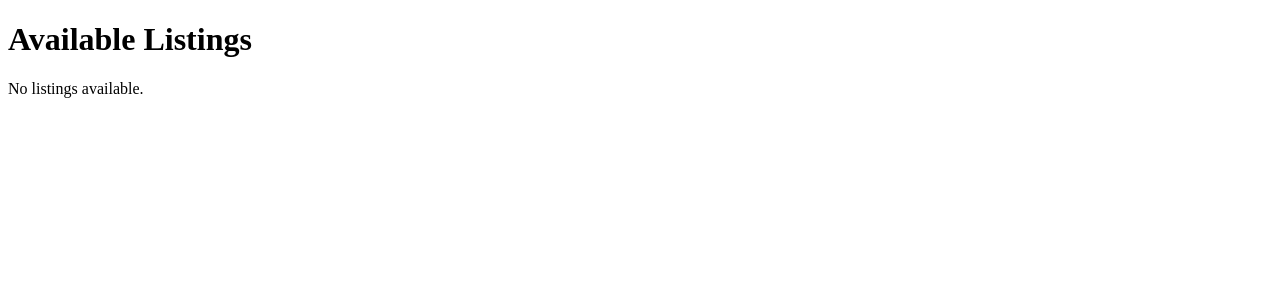
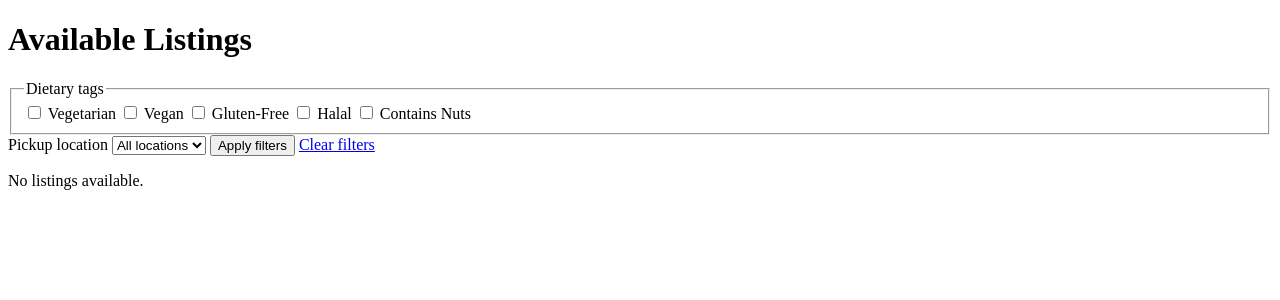
Before and after one commit to Barlos1233/Project-2, a Flask app: page /listings/ in a window 1280 px wide. Shown: the top 300 px of the page. Run offline with Flask 3, Linux system fonts and the light colour scheme; the visitor is signed in with stand-in values (Sample User, id 1); data that the repository does not hold is empty.

Commit message:
Implement US8 listing filters

```diff
--- a/src/listings/forms.py
+++ b/src/listings/forms.py
@@ -89,11 +89,6 @@ class PickupCodeForm:
     pass
 
 
-class ListingFilterForm:
-    # TODO (US8): Define combined dietary-tag and campus-location filters.
-    pass
-
-
 class DashboardDateRangeForm:
     # TODO (US9): Define and validate a dashboard date range.
     pass
--- a/src/listings/routes.py
+++ b/src/listings/routes.py
@@ -1,12 +1,12 @@
 from datetime import datetime, timezone
 from flask_login import current_user, login_required
 
-from flask import Blueprint, flash, redirect, render_template, url_for
+from flask import Blueprint, abort, flash, redirect, render_template, request, url_for
 from flask_login import current_user, login_required
 
 from decorators import vendor_required
 from extensions import db
-from models import Listing
+from models import DIETARY_TAGS, Listing
 from .forms import ListingForm, to_utc
 
 
@@ -52,26 +52,51 @@ def my_listings():
     return render_template("my_listings.html", listings=listings)
 
 
-# The following handlers are placeholders and are not registered as routes yet.
 @listings_bp.get("/")
 @login_required
 def browse_listings():
+    now = datetime.now(timezone.utc)
+    selected_tags = request.args.getlist("tag")
+    selected_location = request.args.get("location", "").strip()
 
-    now = datetime.now(timezone.utc)
+    if any(tag not in DIETARY_TAGS for tag in selected_tags):
+        abort(400, description="Choose valid dietary tags.")
 
-    listings = (
-        Listing.query
-        .filter(Listing.pickup_end > now)
-        .filter(Listing.portions > 0)
-        .order_by(Listing.pickup_end.asc())
+    # Begin with the available listings.
+    query = Listing.query.filter(
+        Listing.pickup_end > now,
+        Listing.portions > 0,
+    )
+
+    # A listing must contain every selected tag.
+    if selected_tags:
+        query = query.filter(
+            Listing.dietary_tags.contains(selected_tags)
+        )
+
+    if selected_location:
+        query = query.filter(
+            Listing.pickup_location == selected_location
+        )
+
+    listings = query.order_by(Listing.pickup_end.asc()).all()
+
+    # Build the dropdown from existing pickup locations.
+    location_rows = (
+        Listing.query.with_entities(Listing.pickup_location)
+        .distinct()
+        .order_by(Listing.pickup_location.asc())
         .all()
     )
 
     return render_template(
         "browse_listings.html",
-        listings=listings
+        listings=listings,
+        dietary_tags=DIETARY_TAGS,
+        locations=[row[0] for row in location_rows],
+        selected_tags=selected_tags,
+        selected_location=selected_location,
     )
-# us4
 
 
 def reserve_listing(listing_id):
@@ -109,11 +134,6 @@ def confirm_pickup(listing_id):
     pass
 
 
-def filter_listings():
-    # TODO (US8): Apply all selected dietary tags and optional campus location to listings.
-    pass
-
-
 def vendor_dashboard():
     # TODO (US9): Calculate listing, portion, pickup, and no-show metrics for a vendor date range.
     pass
--- a/src/templates/browse_listings.html
+++ b/src/templates/browse_listings.html
@@ -6,6 +6,34 @@
 <body>
 
 <h1>Available Listings</h1>
+<form method="get" action="{{ url_for('listings.browse_listings') }}">
+    <fieldset>
+        <legend>Dietary tags</legend>
+
+        {% for tag in dietary_tags %}
+            <label>
+                <input type="checkbox" name="tag" value="{{ tag }}"
+                       {% if tag in selected_tags %}checked{% endif %}>
+                {{ tag | title }}
+            </label>
+        {% endfor %}
+    </fieldset>
+
+    <label for="location">Pickup location</label>
+    <select id="location" name="location">
+        <option value="">All locations</option>
+
+        {% for location in locations %}
+            <option value="{{ location }}"
+                    {% if location == selected_location %}selected{% endif %}>
+                {{ location }}
+            </option>
+        {% endfor %}
+    </select>
+
+    <button type="submit">Apply filters</button>
+    <a href="{{ url_for('listings.browse_listings') }}">Clear filters</a>
+</form>
 
 {% if listings %}
 
@@ -48,7 +76,11 @@
 
 {% else %}
 
+    {% if selected_tags or selected_location %}
+    <p>No listings match the selected filters.</p>
+{% else %}
     <p>No listings available.</p>
+{% endif %}
 
 {% endif %}
 
```
Also changed, not shown: tests/manual-tests.md (added, +6 -0 lines).
